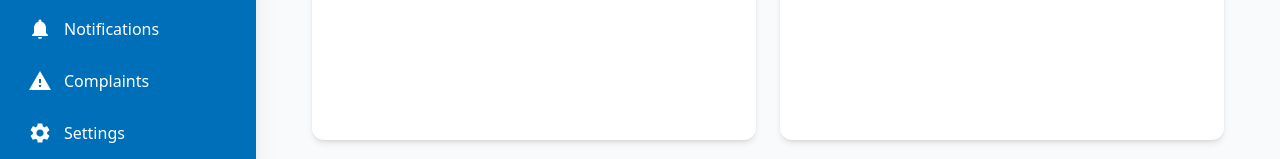
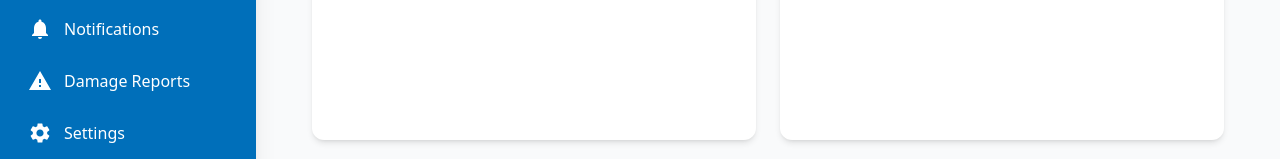
Before and after one commit to Sowishi/Aquabill-Web, a React (Vite) app: page /dashboard in a window 1280 px wide. Shown: the part 472-631 px from the top of the page. Built offline with nearby package versions, Linux system fonts and the light colour scheme; no server answers; the database is empty; sample sign-in values are in the browser's storage.

Commit message:
Add withdrawal tab

```diff
--- a/src/pages/Dashboard.jsx
+++ b/src/pages/Dashboard.jsx
@@ -68,7 +68,7 @@ function Dashboard() {
       { name: 'Rate Settings', path: '/dashboard/rate-settings', icon: MdSettings },
       { name: 'Reports', path: '/dashboard/reports', icon: MdAssessment },
       { name: 'Notifications', path: '/dashboard/notifications', icon: MdNotifications },
-      { name: 'Complaints', path: '/dashboard/complaints', icon: MdReportProblem },
+      { name: 'Damage Reports', path: '/dashboard/complaints', icon: MdReportProblem },
       { name: 'Settings', path: '/dashboard/settings', icon: MdSettings }
     ]
   }
```
Also changed, not shown: 1 other file (tests, documents, lock files or other folders).
